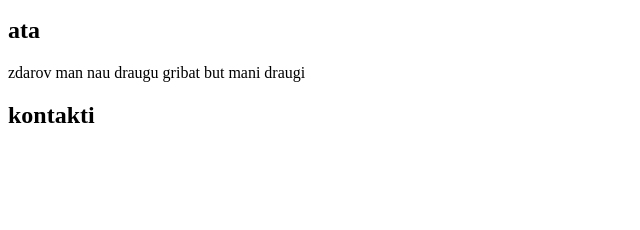
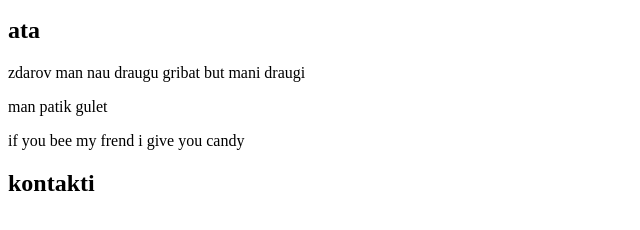
Before and after one commit to salvis223/index.html, a plain HTML site: page index.html in a window 1280 px wide. Shown: the part 96-326 px from the top of the page, without its empty margins (0-640 px from the left). Drawn offline with Linux system fonts and the light colour scheme.

Commit message:
izmainas

```diff
--- a/index.html
+++ b/index.html
@@ -5,6 +5,8 @@
 <h2>and gudbay.</h2>
 <h2>ata</h2>
   <p>zdarov man nau draugu gribat but mani draugi</p>
+  <p>man patik gulet</p>
+  <p>if you bee my frend i give you candy</p>
   <h2>kontakti</h2>
 </body>
 </html>
```
